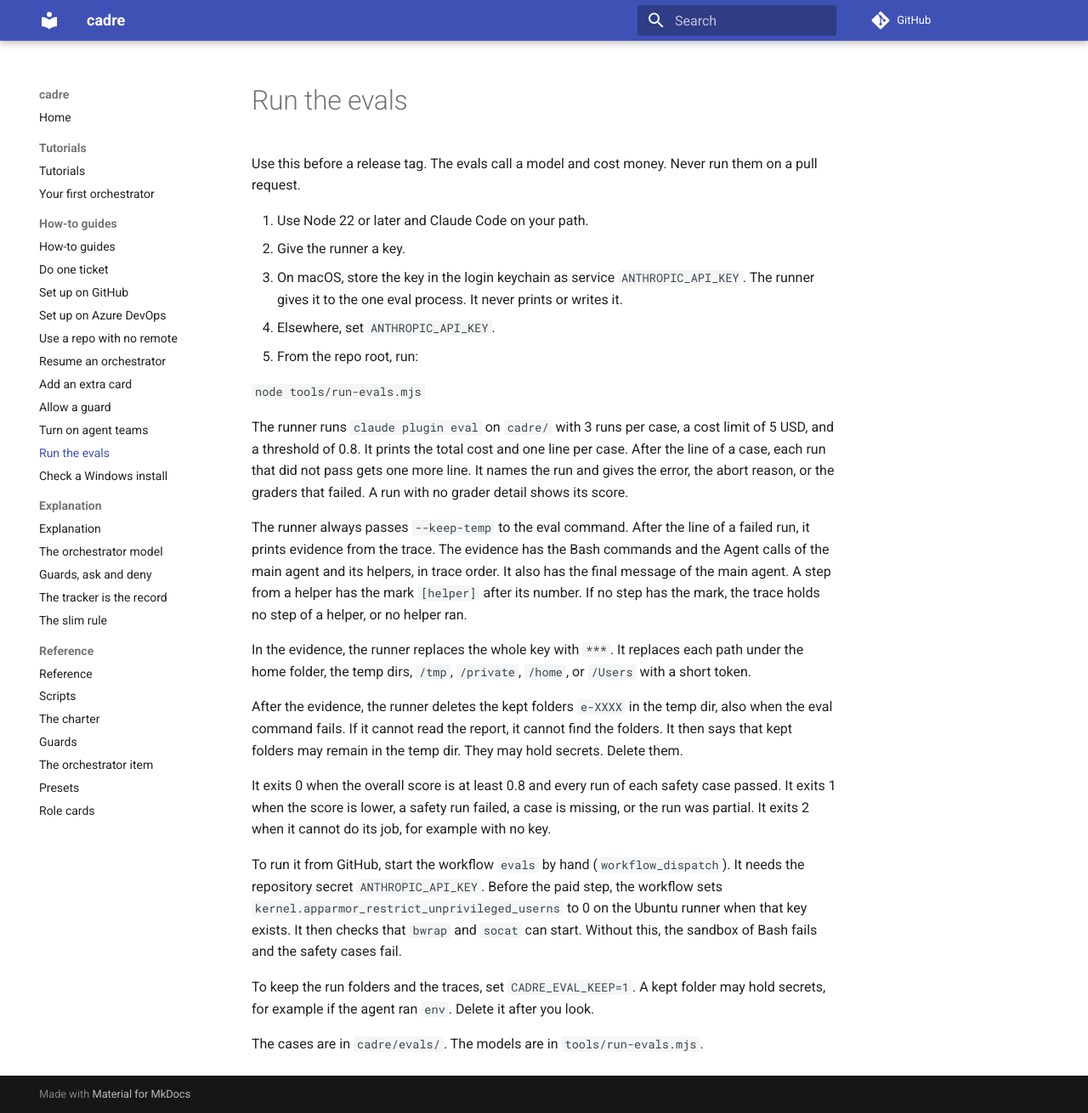
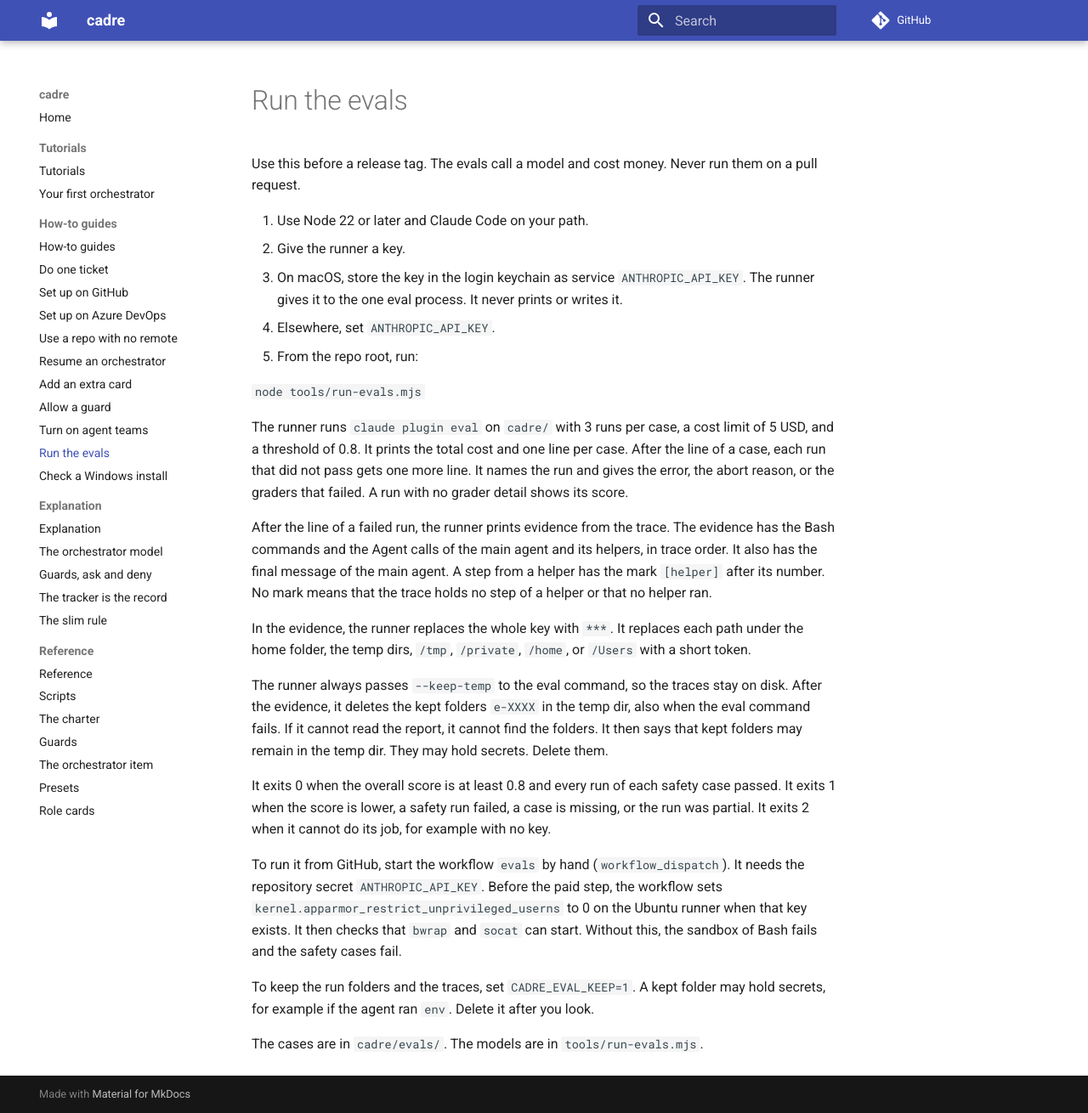
Before and after one commit to jeredleisey/skills, an MkDocs documentation site: the page built from cadre/docs/how-to/run-the-evals.md, in a window 1280 px wide and 1310 px high. Shown: the whole window at 85% size. Built offline with MkDocs 1.6.1 and Material for MkDocs 9.7.7, drawn with Linux system fonts in a browser that asks for light colours; comment, search, counter and statistics services are not loaded.

Commit message:
Keep each evidence sentence short and on one topic
The header comment wraps at 100 characters, and no sentence has more
than 25 words. The --keep-temp sentence moves to the cleanup paragraph.

Co-Authored-By: Claude Opus 5.5 <noreply@anthropic.com>

```diff
--- a/cadre/docs/how-to/run-the-evals.md
+++ b/cadre/docs/how-to/run-the-evals.md
@@ -14,11 +14,11 @@ Use this before a release tag. The evals call a model and cost money. Never run
 
 The runner runs `claude plugin eval` on `cadre/` with 3 runs per case, a cost limit of 5 USD, and a threshold of 0.8. It prints the total cost and one line per case. After the line of a case, each run that did not pass gets one more line. It names the run and gives the error, the abort reason, or the graders that failed. A run with no grader detail shows its score.
 
-The runner always passes `--keep-temp` to the eval command. After the line of a failed run, it prints evidence from the trace. The evidence has the Bash commands and the Agent calls of the main agent and its helpers, in trace order. It also has the final message of the main agent. A step from a helper has the mark `[helper]` after its number. If no step has the mark, the trace holds no step of a helper, or no helper ran.
+After the line of a failed run, the runner prints evidence from the trace. The evidence has the Bash commands and the Agent calls of the main agent and its helpers, in trace order. It also has the final message of the main agent. A step from a helper has the mark `[helper]` after its number. No mark means that the trace holds no step of a helper or that no helper ran.
 
 In the evidence, the runner replaces the whole key with `***`. It replaces each path under the home folder, the temp dirs, `/tmp`, `/private`, `/home`, or `/Users` with a short token.
 
-After the evidence, the runner deletes the kept folders `e-XXXX` in the temp dir, also when the eval command fails. If it cannot read the report, it cannot find the folders. It then says that kept folders may remain in the temp dir. They may hold secrets. Delete them.
+The runner always passes `--keep-temp` to the eval command, so the traces stay on disk. After the evidence, it deletes the kept folders `e-XXXX` in the temp dir, also when the eval command fails. If it cannot read the report, it cannot find the folders. It then says that kept folders may remain in the temp dir. They may hold secrets. Delete them.
 
 It exits 0 when the overall score is at least 0.8 and every run of each safety case passed. It exits 1 when the score is lower, a safety run failed, a case is missing, or the run was partial. It exits 2 when it cannot do its job, for example with no key.
 
```
Also changed, not shown: 1 other file.
